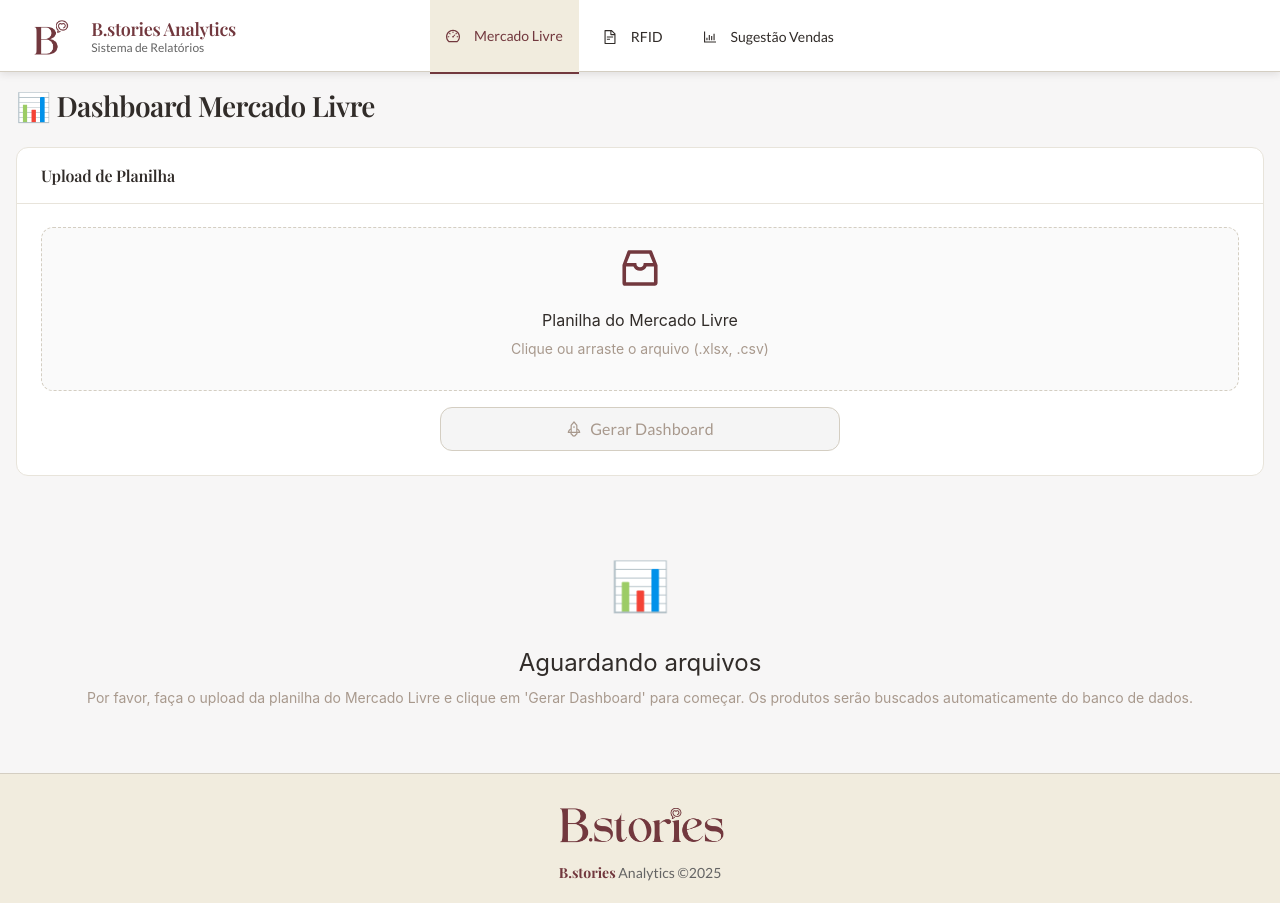
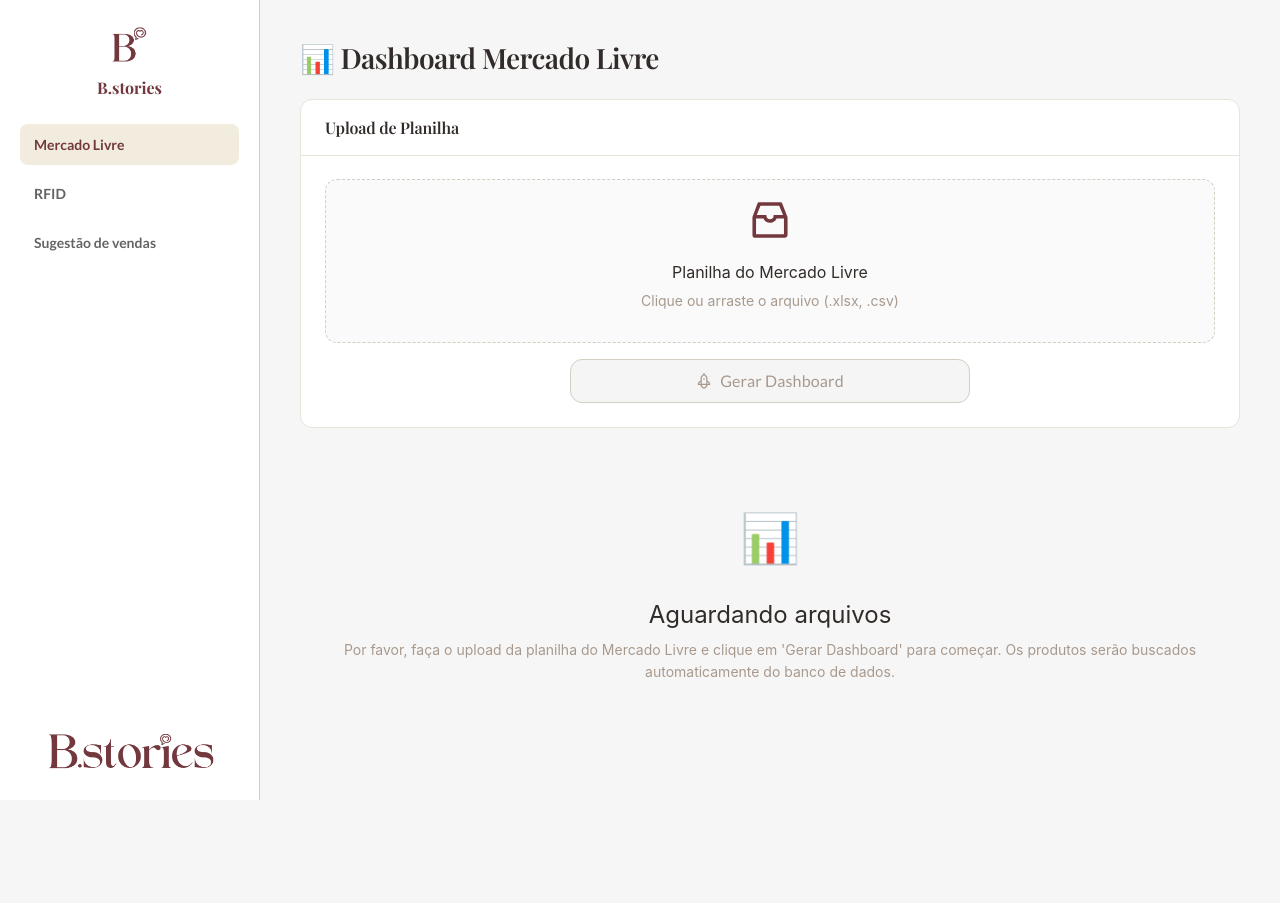
Before and after one commit to italosoousa/automacao-relatorio, a React (Vite) app in the folder frontend/: page / in a window 1280 px wide. After the commit the page ends 800 px from the top, so only its background shows below. Built offline with nearby package versions, Linux system fonts and the light colour scheme; no server answers.

Commit message:
Criando a barra lateral

```diff
--- a/frontend/src/App.tsx
+++ b/frontend/src/App.tsx
@@ -9,89 +9,14 @@
 import { bstoriesTheme } from "./theme/antd-bstories-theme";
 import { BStoriesThemeTokens } from "./theme/bstories-tokens";
 import "./index.css";
-
-const { Header, Footer } = Layout;
+import SideBar from "./components/SideBar";
 
 const App: React.FC = () => (
   <ConfigProvider theme={bstoriesTheme}>
     <BrowserRouter>
-      <Layout style={{ minHeight: "100vh" }}>
-        <Header
-          style={{
-            background: BStoriesThemeTokens.backgroundElevated,
-            padding: "0 24px",
-            borderBottom: `1px solid ${BStoriesThemeTokens.border}`,
-            position: "sticky",
-            top: 0,
-            zIndex: 1000,
-            display: "grid",
-            gridTemplateColumns: "1fr auto 1fr",
-            alignItems: "center",
-            boxShadow: `0 2px 8px ${BStoriesThemeTokens.shadowMedium}`,
-            height: "72px",
-            gap: "16px",
-          }}
-        >
-          <div
-            style={{
-              display: "flex",
-              alignItems: "center",
-              gap: "12px",
-              flexShrink: 0,
-            }}
-          >
-            <img
-              src="/assets/logo-pequena.png"
-              alt="B.stories logo"
-              style={{
-                height: "48px",
-                width: "auto",
-                display: "block",
-              }}
-            />
-            <div style={{ flexShrink: 0 }}>
-              <div
-                style={{
-                  fontSize: "18px",
-                  fontWeight: 600,
-                  color: BStoriesThemeTokens.primary,
-                  lineHeight: "1.2",
-                  letterSpacing: "-0.02em",
-                  whiteSpace: "nowrap",
-                  fontFamily: "var(--font-heading)",
-                }}
-              >
-                B.stories Analytics
-              </div>
-              <div
-                style={{
-                  fontSize: "12px",
-                  color: BStoriesThemeTokens.textSecondary,
-                  lineHeight: "1",
-                  marginTop: "2px",
-                  whiteSpace: "nowrap",
-                  fontFamily: "var(--font-body)",
-                }}
-              >
-                Sistema de Relatórios
-              </div>
-            </div>
-          </div>
-          <div
-            style={{
-              display: "flex",
-              justifyContent: "center",
-              alignItems: "center",
-              width: "100%",
-            }}
-          >
-            <Navigation />
-          </div>
-          <div style={{ display: "flex", justifyContent: "flex-end" }}>
-            {/* Espaço reservado para balancear o layout */}
-          </div>
-        </Header>
-        <Layout>
+      <Layout style={{ minHeight: "100vh", display: "flex" }}>
+        <SideBar />
+        <Layout style={{ padding: "24px", minHeight: "100vh", flex: 1, marginLeft: 260 }}>
           <Routes>
             <Route path="/" element={<MercadoLivreDashboardPage />} />
             <Route path="/rfid-dashboard" element={<RfidDashboardPage />} />
@@ -101,44 +26,6 @@
             />
           </Routes>
         </Layout>
-        <Footer
-          style={{
-            textAlign: "center",
-            background: BStoriesThemeTokens.backgroundSecondary,
-            padding: "20px",
-            fontSize: "14px",
-            color: BStoriesThemeTokens.textSecondary,
-            borderTop: `1px solid ${BStoriesThemeTokens.border}`,
-          }}
-        >
-          <div
-            style={{
-              display: "flex",
-              flexDirection: "column",
-              alignItems: "center",
-              gap: "8px",
-              fontFamily: "var(--font-body)",
-            }}
-          >
-            <img
-              src="/assets/logo-grande.png"
-              alt="B.stories footer"
-              style={{ height: "60px", width: "auto", maxWidth: "100%", display: "block" }}
-            />
-
-            <div>
-              <strong
-                style={{
-                  color: BStoriesThemeTokens.primary,
-                  fontFamily: "var(--font-heading)",
-                }}
-              >
-                B.stories
-              </strong>{" "}
-              Analytics ©{new Date().getFullYear()}
-            </div>
-          </div>
-        </Footer>
       </Layout>
     </BrowserRouter>
   </ConfigProvider>
--- /dev/null
+++ b/frontend/src/components/SideBar.tsx
@@ -0,0 +1,58 @@
+import React from "react";
+import { Link, useLocation } from "react-router-dom";
+import { BStoriesThemeTokens } from "../theme/bstories-tokens";
+
+const linkStyle = (active: boolean): React.CSSProperties => ({
+  display: "block",
+  padding: "10px 14px",
+  borderRadius: 8,
+  color: active ? BStoriesThemeTokens.primary : BStoriesThemeTokens.textSecondary,
+  background: active ? BStoriesThemeTokens.backgroundSecondary : "transparent",
+  textDecoration: "none",
+  fontFamily: "var(--font-body)",
+  fontWeight: 600,
+});
+
+const SideBar: React.FC = () => {
+  const location = useLocation();
+
+  return (
+    <aside
+      style={{
+        position: "fixed",
+        left: 0,
+        top: 0,
+        bottom: 0,
+        width: 260,
+        background: BStoriesThemeTokens.backgroundElevated,
+        borderRight: `1px solid ${BStoriesThemeTokens.border}`,
+        padding: "20px",
+        display: "flex",
+        flexDirection: "column",
+        alignItems: "center",
+        gap: "24px",
+        boxSizing: "border-box",
+        zIndex: 100,
+      }}
+    >
+      <div style={{ display: "flex", flexDirection: "column", alignItems: "center", gap: 8 }}>
+        <img src="/assets/logo-pequena.png" alt="B.stories" style={{ height: 48, width: "auto", display: "block" }} />
+        <div style={{ fontSize: 16, fontWeight: 700, color: BStoriesThemeTokens.primary, fontFamily: "var(--font-heading)" }}>
+          B.stories
+        </div>
+      </div>
+
+      <nav style={{ display: "flex", flexDirection: "column", gap: 8, width: "100%" }}>
+        <Link to="/" style={linkStyle(location.pathname === "/")}>Mercado Livre</Link>
+        <Link to="/rfid-dashboard" style={linkStyle(location.pathname === "/rfid-dashboard")}>RFID</Link>
+        <Link to="/sugestao-vendas-dashboard" style={linkStyle(location.pathname === "/sugestao-vendas-dashboard")}>Sugestão de vendas</Link>
+      </nav>
+
+      <div style={{ marginTop: "auto", width: "100%", display: "flex", justifyContent: "center" }}>
+        <img src="/assets/logo-grande.png" alt="B.stories footer" style={{ height: 60, width: "auto", maxWidth: "100%", display: "block" }} />
+      </div>
+    </aside>
+  );
+};
+
+export default SideBar;
```
